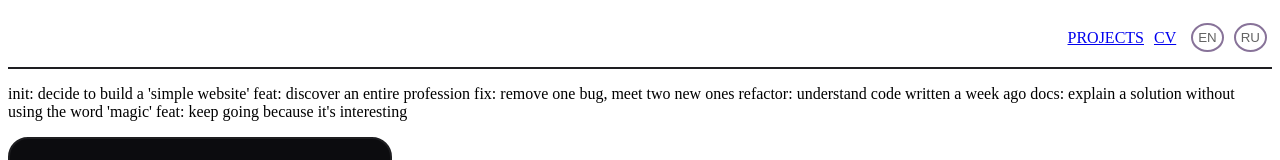
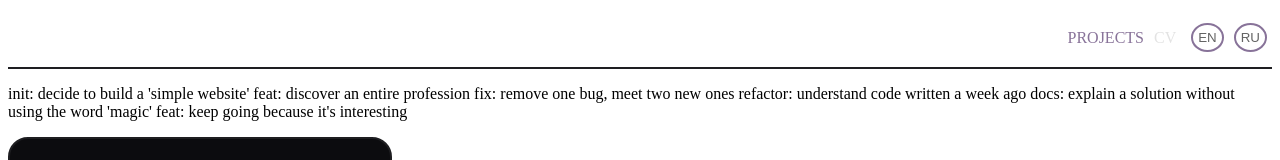
Before and after one commit to dilmun1101/resume, a React (Vite) app: page / in a window 1280 px wide. Shown: the top 160 px of the page. Built offline with nearby package versions, Linux system fonts and the light colour scheme.

Commit message:
style: add style to menu link

```diff
--- a/src/components/MenuLink/menu-link.module.scss
+++ b/src/components/MenuLink/menu-link.module.scss
@@ -0,0 +1,15 @@
+@use 'styles/tokens/tokens.scss' as v;
+
+.link {
+  text-decoration: none;
+  color: v.$text-primary-color;
+  transition: 1.2s;
+
+  &:hover {
+    color: v.$text-secondary-color;
+  }
+}
+
+.active {
+  color: v.$text-accent-color;
+}
```
